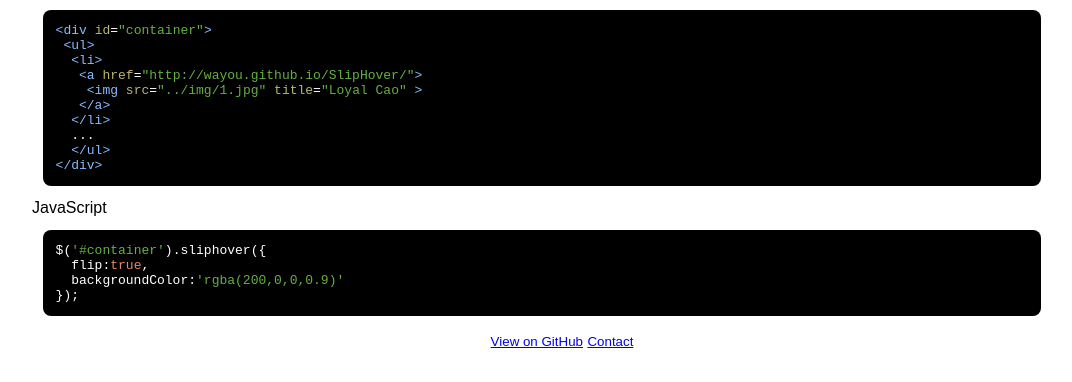
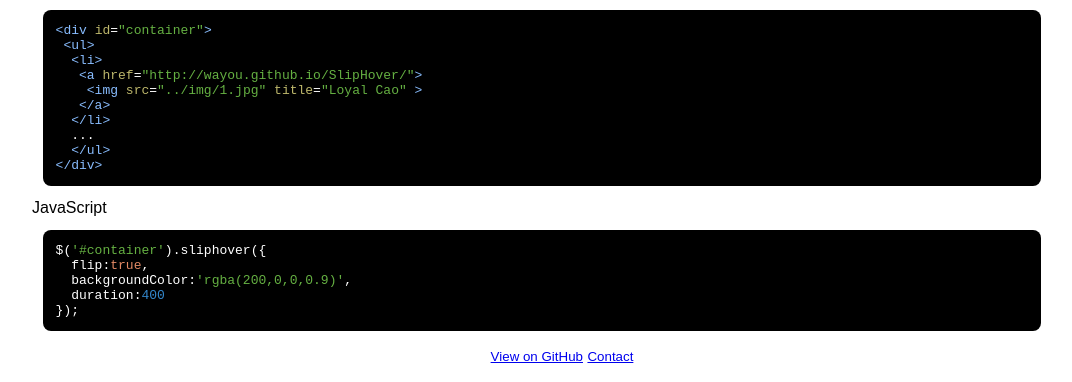
Before and after one commit to wayou/SlipHover, a plain HTML site: page demos/example_option_3d_animation.html in a window 1280 px wide. Shown: the part 722-1104 px from the top of the page, without its empty margins (98-1170 px from the left). Drawn offline with Linux system fonts and the light colour scheme.

Commit message:
upgrade demo
change the animation duration  of the 3d flip demo to 400

```diff
--- a/demos/example_option_3d_animation.html
+++ b/demos/example_option_3d_animation.html
@@ -110,7 +110,8 @@
 <pre class="prettyprint">
 $('#container').sliphover({
   flip:true,
-  backgroundColor:'rgba(200,0,0,0.9)'
+  backgroundColor:'rgba(200,0,0,0.9)',
+  duration:400
 });
 </pre>
    	</section>
@@ -136,7 +137,8 @@ $('#container').sliphover({
 		    $(function(){
 		        $('#container').sliphover({
               flip:true,
-              backgroundColor:'rgba(200,0,0,0.9)'
+              backgroundColor:'rgba(200,0,0,0.9)',
+              duration:400
             });
 		    	//code highlight
 		        prettyPrint();
```
